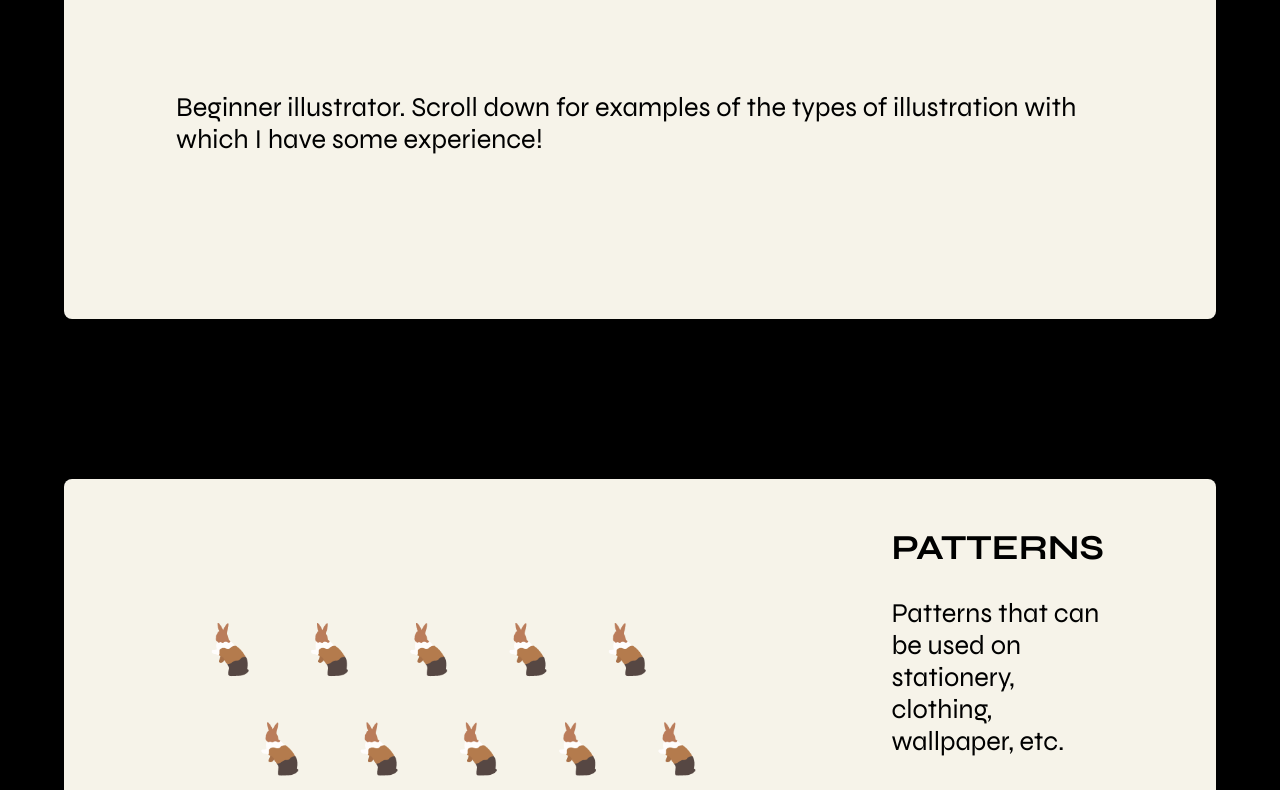
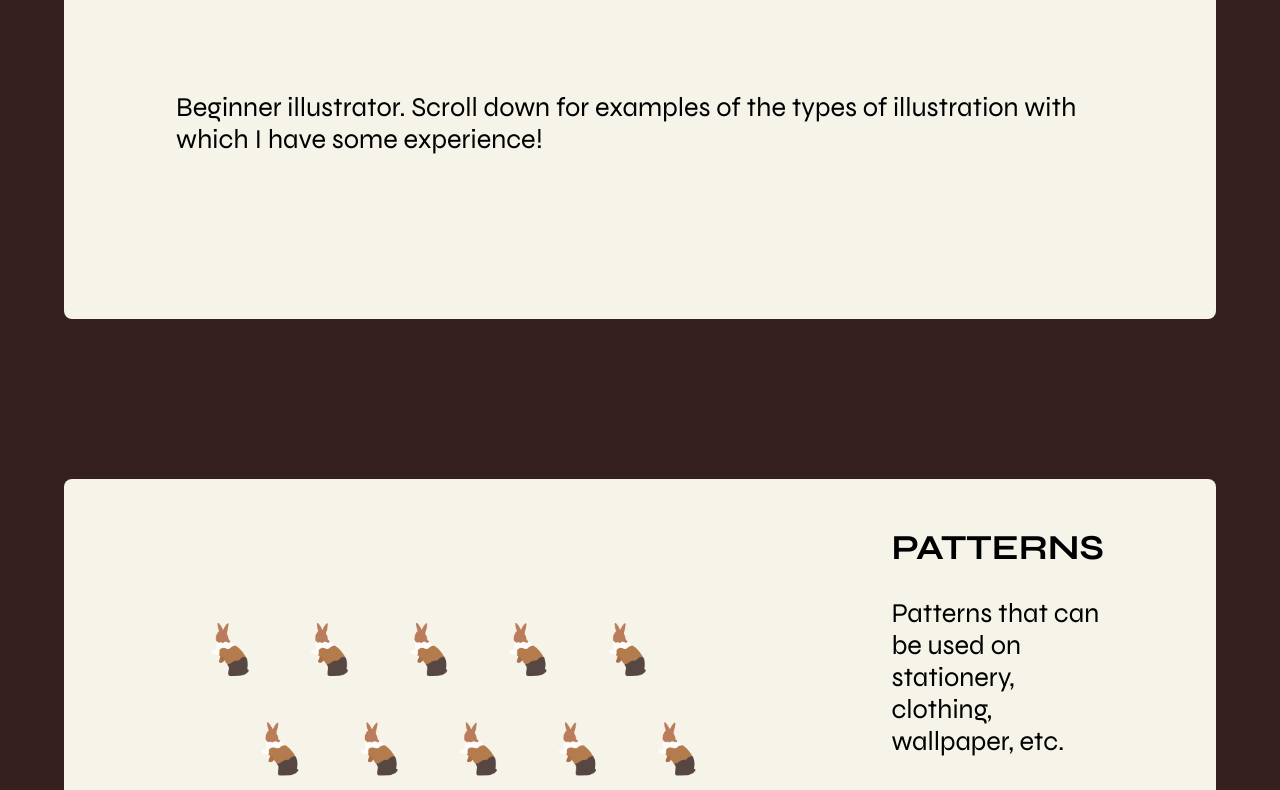
Before and after one commit to cvnoort/website-cvannoort, a plain HTML site: page src/index.html in a window 1280 px wide. Shown: the part 441-1231 px from the top of the page. Drawn offline with nearby package versions, Linux system fonts and the light colour scheme.

Commit message:
Change background color
Change background from black to dark brown.

```diff
--- a/src/css/style.css
+++ b/src/css/style.css
@@ -9,7 +9,7 @@ html, body {
 
     margin: 0;
     padding: 0;
-    background: #000000;
+    background: #351F1F;
     color: #000000;
     font-size: 30px;
     font-family: 'Syne', sans-serif;
```
